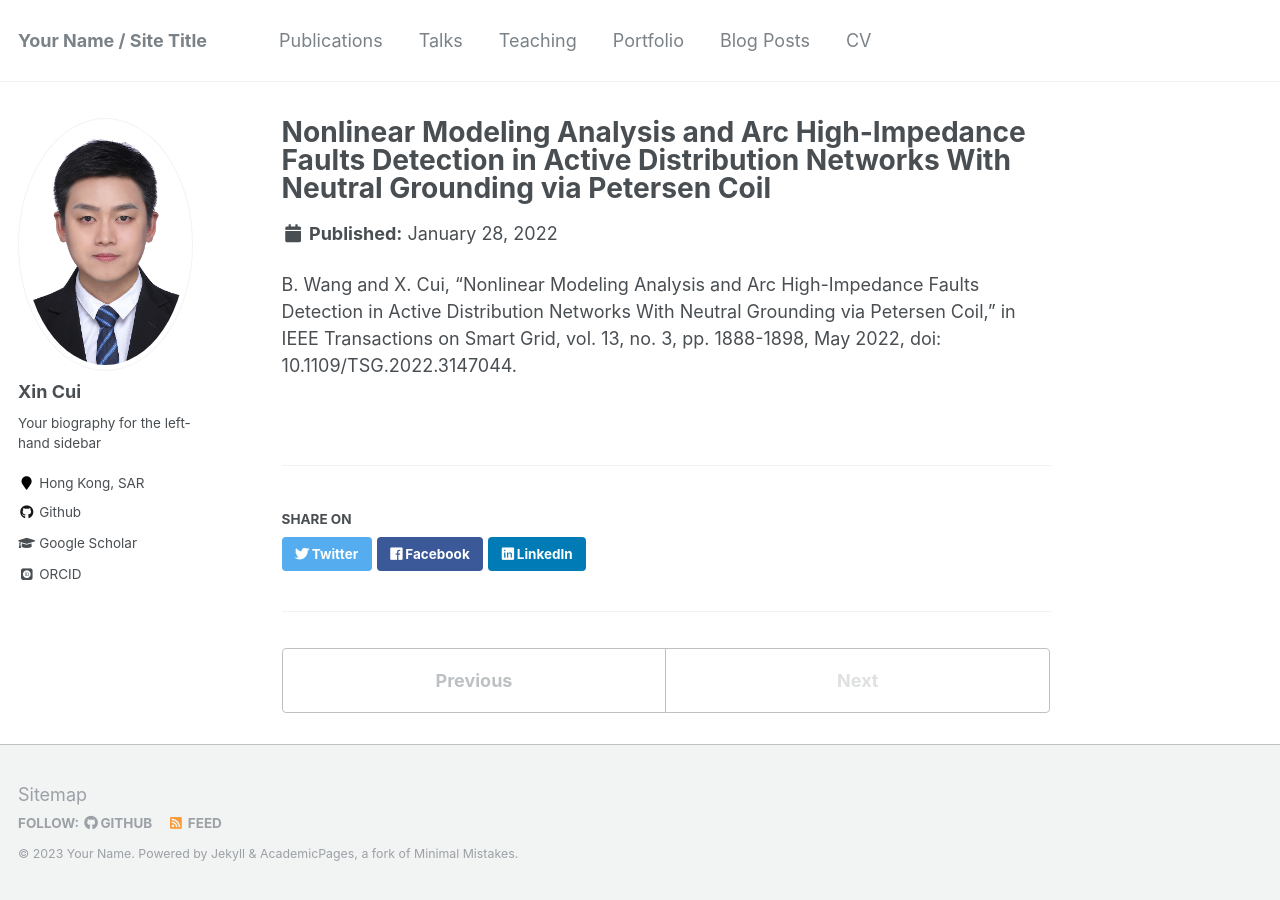
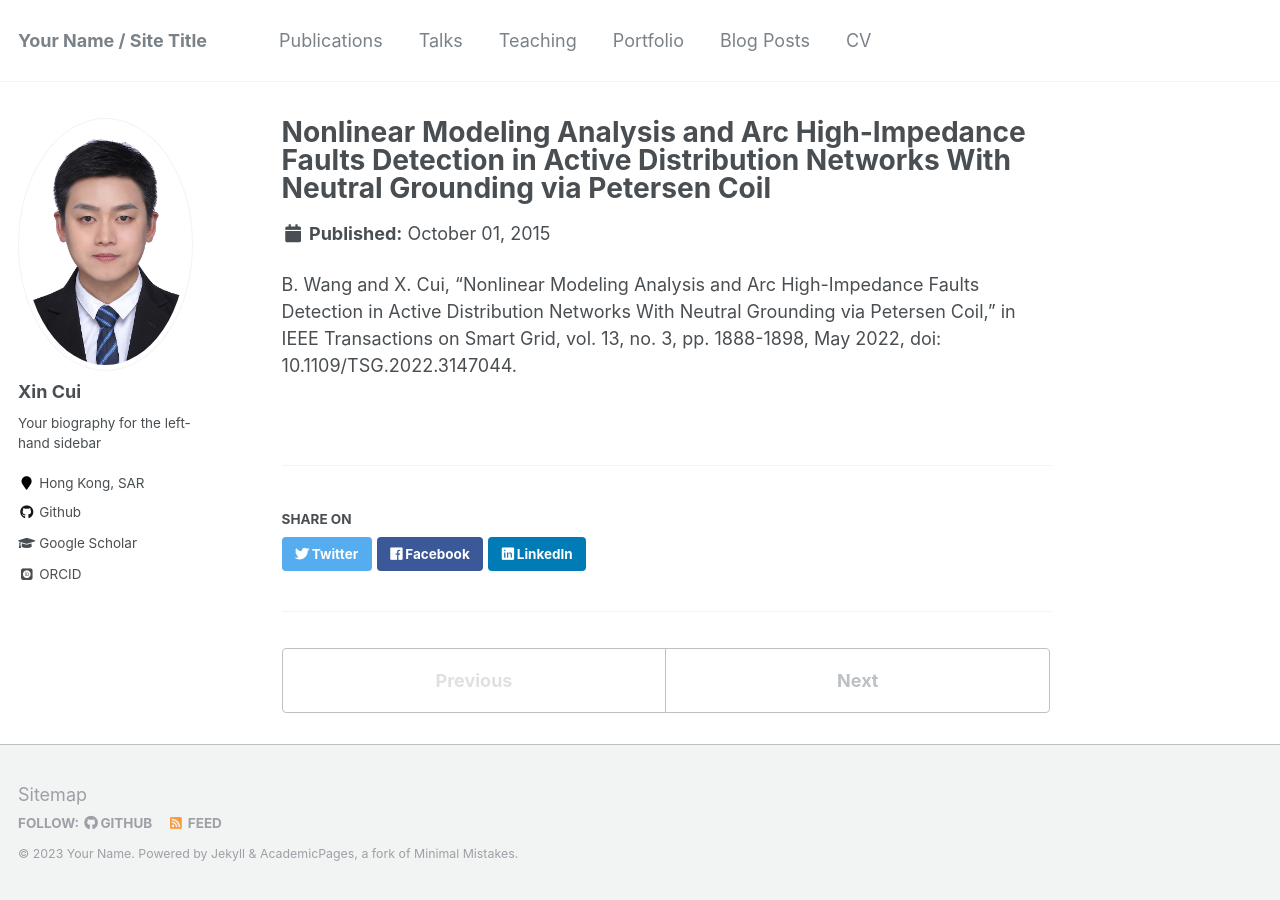
Before and after one commit to CUIXINPOWER/web, a Jekyll site: the page built from _publications/2015-10-01-paper-title-number-3.md, in a window 1280 px wide. Built offline with Jekyll 4.4.1, drawn with Linux system fonts in a browser that asks for light colours; some web fonts are replaced.

Commit message:
Update 2015-10-01-paper-title-number-3.md

```diff
--- a/_publications/2015-10-01-paper-title-number-3.md
+++ b/_publications/2015-10-01-paper-title-number-3.md
@@ -2,6 +2,5 @@
 title: "Nonlinear Modeling Analysis and Arc High-Impedance Faults Detection in Active Distribution Networks With Neutral Grounding via Petersen Coil"
 collection: publications
 permalink: https://ieeexplore.ieee.org/abstract/document/9695992
-date: 2022-01-28
 ---
 B. Wang and X. Cui, "Nonlinear Modeling Analysis and Arc High-Impedance Faults Detection in Active Distribution Networks With Neutral Grounding via Petersen Coil," in IEEE Transactions on Smart Grid, vol. 13, no. 3, pp. 1888-1898, May 2022, doi: 10.1109/TSG.2022.3147044.
```
